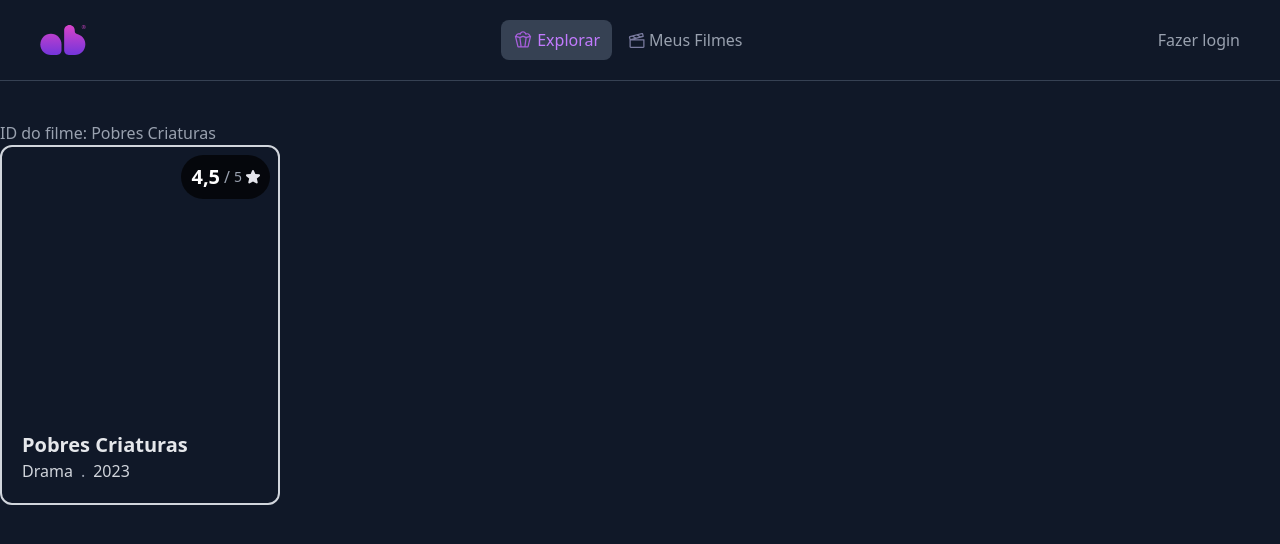
After one commit to A1n2F/project-abfilmes-php, a PHP site: page /filme.php?id=1 in a window 1280 px wide. The commit adds this page. Shown: the top 544 px of the page. Run offline with PHP 8.4, Linux system fonts and the light colour scheme.

```diff
--- /dev/null
+++ b/dados.php
@@ -0,0 +1,14 @@
+<?php
+
+$filmes = [
+    ['id' => 1, 'titulo' => 'Pobres Criaturas', 'genero' => 'Drama', 'ano' => '2023'],
+    ['id' => 2, 'titulo' => 'Meu Malvado Favorito 4', 'genero' => 'Animação', 'ano' => '2024'],
+    ['id' => 3, 'titulo' => 'Deadpool & Wolverine', 'genero' => 'Ação', 'ano' => '2023'],
+    ['id' => 4, 'titulo' => 'O Corvo', 'genero' => 'Fantasia', 'ano' => '2024'],
+    ['id' => 5, 'titulo' => 'O Senhor dos Anéis: A Sociedade do Anel', 'genero' => 'Aventura', 'ano' => '2001'],
+    ['id' => 6, 'titulo' => 'Alien: Covenant', 'genero' => 'Horror', 'ano' => '2017'],
+    ['id' => 7, 'titulo' => 'Divertidamente 2', 'genero' => 'Animação', 'ano' => '2024'],
+    ['id' => 8, 'titulo' => 'Mad Max: Estrada da Fúria', 'genero' => 'Ação', 'ano' => '2015'],
+];
+
+?>
--- /dev/null
+++ b/filme.php
@@ -0,0 +1,74 @@
+<?php
+
+require 'dados.php';
+
+$id = $_REQUEST['id'];
+
+$filtrado = array_filter($filmes, function($f) use($id) {
+    return $f['id'] == $id;
+});
+
+$filme = array_pop($filtrado);
+
+?>
+
+<!DOCTYPE html>
+<html lang="en">
+<head>
+    <meta charset="UTF-8">
+    <meta name="viewport" content="width=device-width, initial-scale=1.0">
+    <title>AbFilmes</title>
+
+    <script src="https://cdn.jsdelivr.net/npm/@tailwindcss/browser@4"></script>
+</head>
+<body class="bg-gray-900 text-gray-400">
+    <header class="border-b-1 border-b-gray-700">
+        <nav class="mx-auto px-10 flex items-center justify-between py-5">
+            <div>
+                <img src="./assets/logo.svg" alt="" />
+            </div>
+            <ul class="flex items-center gap-4">
+                <li><a href="/" class="flex gap-1 bg-gray-700 px-3 py-2 rounded-lg hover:text-purple-300">
+                    <img src="/assets/popcorn.svg" alt="">
+                    <span class="text-purple-400">Explorar</span>
+                </a></li>
+                <li><a href="/meus-filmes.php" class="flex gap-1 hover:text-purple-400">
+                    <img src="./assets/claquete.svg" alt="">
+                    <span>Meus Filmes</span>
+                </a></li>
+            </ul>
+
+            <ul>
+                <li><a href="/login.php" class="hover:text-purple-400">Fazer login</a></li>
+            </ul>
+        </div>
+    </header>
+
+    <main class="mx-auto max-w-screen-2xl mt-10">
+        ID do filme: <?=$filme['titulo']?>
+
+        <div class="border-2 border-gray-300 w-[280px] h-[360px] rounded-xl p-5 relative">
+            <div class="absolute bottom-5">
+                <a href="/filme.php?id=<?=$filme['id']?>" class="text-xl text-gray-200 font-semibold hover:text-purple-600">
+                    <?=$filme['titulo']?>
+                </a>
+                <span class="flex gap-2">
+                    <p class="text-gray-300"><?=$filme['genero']?></p>
+                    <p>.</p>
+                    <p class="text-gray-300"><?=$filme['ano']?></p>
+                </span>
+            </div>
+
+            <div class="absolute right-2 top-2">
+                <span class="bg-black/70 rounded-full px-2.5 py-2 flex gap-1 items-center">
+                    <h1 class="text-xl text-white font-bold">4,5</h1>
+                    <p>/</p>
+                    <h1 class="text-sm">5</h1>
+                    <img src="/assets/star.svg" alt="">
+                </span>
+            </div>
+        </div>
+
+    </main>
+</body>
+</html>
```
Also changed, not shown: index.php (+16 -4 lines).
